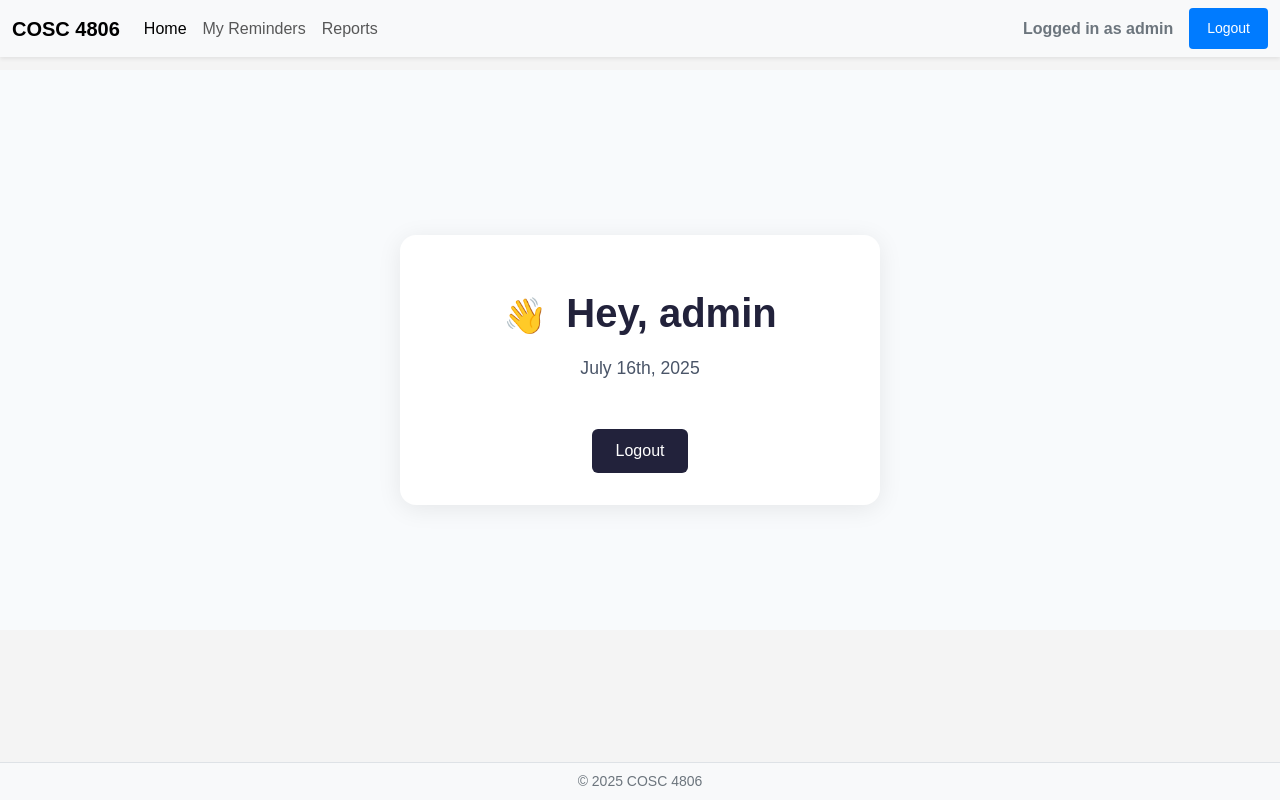
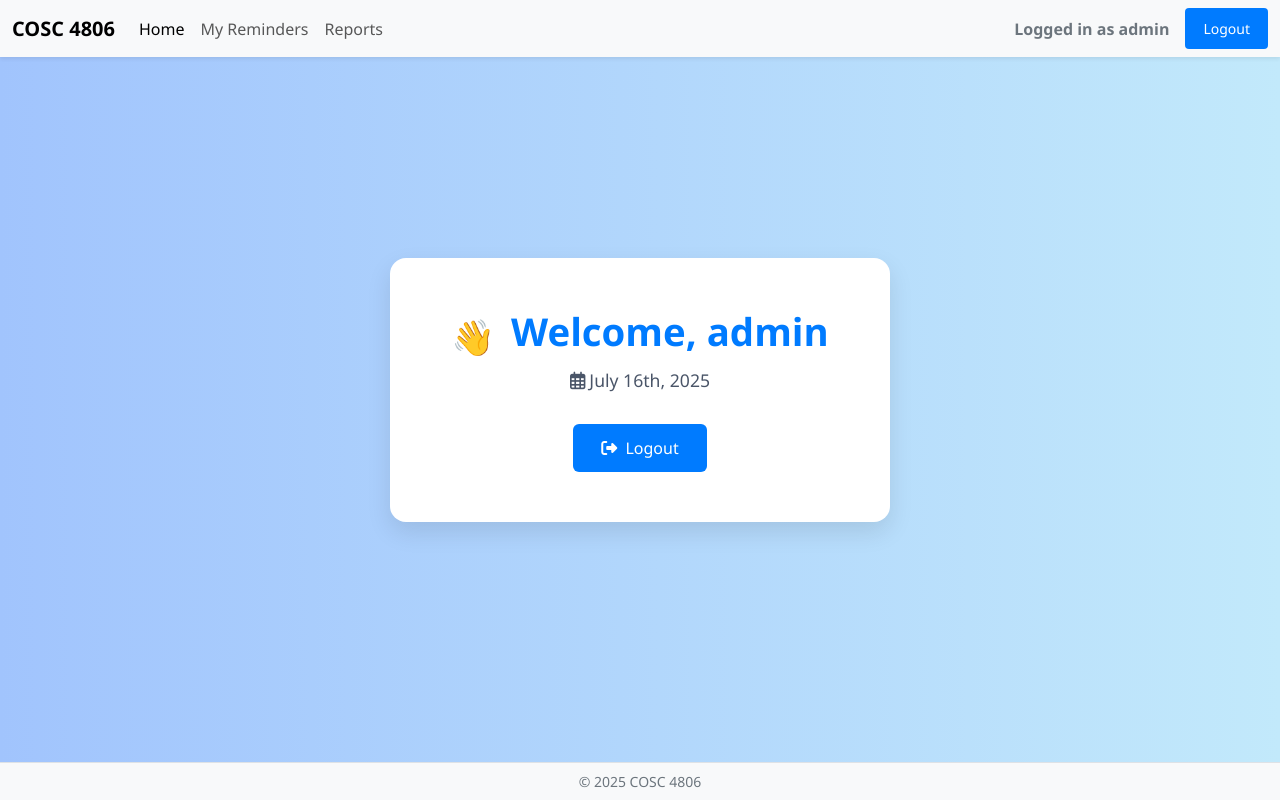
Before and after one commit to LKartavya/Assignment05, a PHP site: page /home in a window 1280 px wide. Run offline with PHP 8.4, Linux system fonts and the light colour scheme; the visitor is signed in with stand-in values (Sample User, id 1); data that the repository does not hold is empty.

Commit message:
Design change of home page

```diff
--- a/app/views/home/index.php
+++ b/app/views/home/index.php
@@ -1,65 +1,74 @@
 <?php require_once 'app/views/templates/header.php' ?>
+<link href="https://cdnjs.cloudflare.com/ajax/libs/font-awesome/6.5.0/css/all.min.css" rel="stylesheet">
+
 <style>
-    .home-container {
+    body {
+        background: linear-gradient(to right, #a1c4fd, #c2e9fb);
+        font-family: 'Segoe UI', sans-serif;
+    }
+
+    .home-wrapper {
         display: flex;
-        flex-direction: column;
         align-items: center;
         justify-content: center;
-        min-height: 70vh;
-        background: #f8fafc;
+        min-height: 80vh;
     }
+
     .home-card {
         background: #fff;
         border-radius: 16px;
-        box-shadow: 0 4px 24px rgba(0,0,0,0.08);
-        padding: 48px 40px 32px 40px;
-        max-width: 480px;
+        box-shadow: 0 10px 25px rgba(0, 0, 0, 0.1);
+        padding: 50px 40px;
+        max-width: 500px;
         width: 100%;
         text-align: center;
-        margin-top: 40px;
     }
-    .home-title {
-        font-size: 2.5rem;
+
+    .home-card h1 {
+        font-size: 2.4rem;
         font-weight: 700;
-        margin-bottom: 12px;
-        color: #22223b;
+        margin-bottom: 10px;
+        color: #007bff;
     }
-    .home-emoji {
+
+    .home-card p {
+        font-size: 1.1rem;
+        color: #4a5568;
+        margin-bottom: 30px;
+    }
+
+    .logout-btn {
+        background-color: #007bff;
+        color: white;
+        border: none;
+        padding: 12px 28px;
+        font-size: 1rem;
+        border-radius: 6px;
+        transition: background 0.3s;
+        text-decoration: none;
+        display: inline-block;
+    }
+
+    .logout-btn:hover {
+        background-color: #0056b3;
+    }
+
+    .emoji {
         font-size: 2.2rem;
+        margin-right: 6px;
         vertical-align: middle;
-        margin-right: 8px;
-    }
-    .home-date {
-        color: #4a5568;
-        font-size: 1.1rem;
-        margin-bottom: 24px;
-    }
-    .home-logout {
-        display: inline-block;
-        margin-top: 24px;
-        padding: 10px 24px;
-        background: #22223b;
-        color: #fff;
-        border: none;
-        border-radius: 6px;
-        font-size: 1rem;
-        text-decoration: none;
-        transition: background 0.2s;
-    }
-    .home-logout:hover {
-        background: #4a4e69;
     }
 </style>
-    <div class="home-container">
+
+<div class="home-wrapper">
     <div class="home-card">
-            <div class="home-title">
-                <span class="home-emoji">👋</span>
-                Hey, <?= isset($_SESSION['username']) ? htmlspecialchars($_SESSION['username']) : 'User' ?>
-            </div>
-            <div class="home-date">
-                <?= date("F jS, Y") ?>
-            </div>
-            <a href="/logout" class="home-logout">Logout</a>
+        <h1>
+            <span class="emoji">👋</span>
+            Welcome, <?= isset($_SESSION['username']) ? htmlspecialchars($_SESSION['username']) : 'User' ?>
+        </h1>
+        <p><i class="far fa-calendar-alt me-1"></i><?= date("F jS, Y") ?></p>
+        <a href="/logout" class="logout-btn"><i class="fas fa-sign-out-alt me-1"></i> Logout</a>
     </div>
 </div>
+
 <?php require_once 'app/views/templates/footer.php' ?>
```
Also changed, not shown: app/views/login/index.php (+79 -43 lines). Lines whose indentation alone changed are shown as unchanged.
